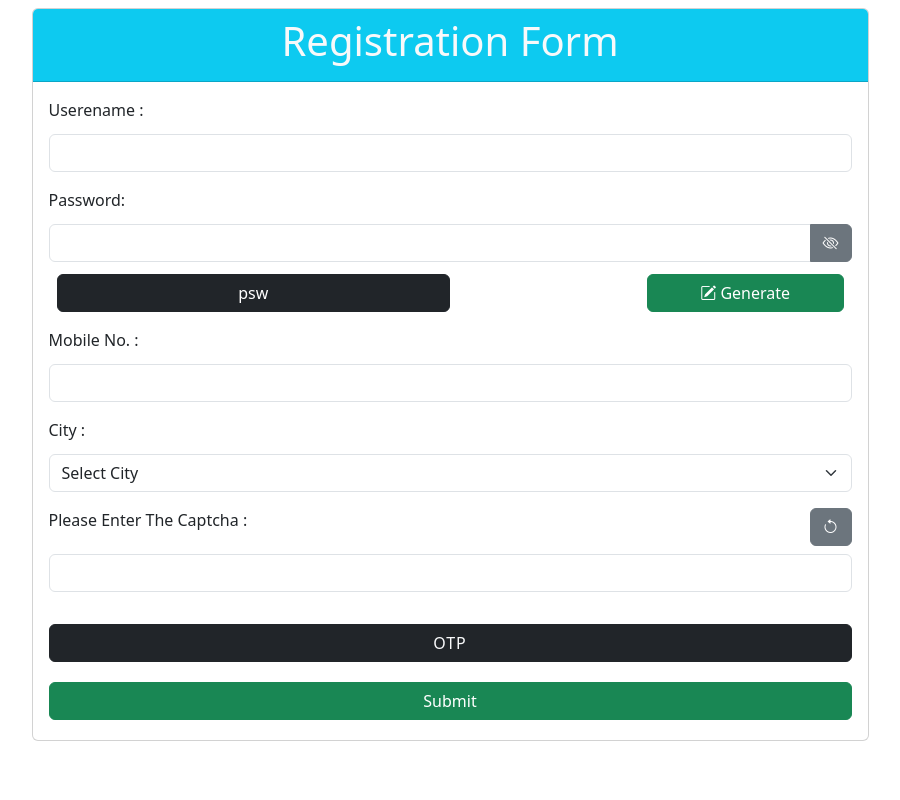
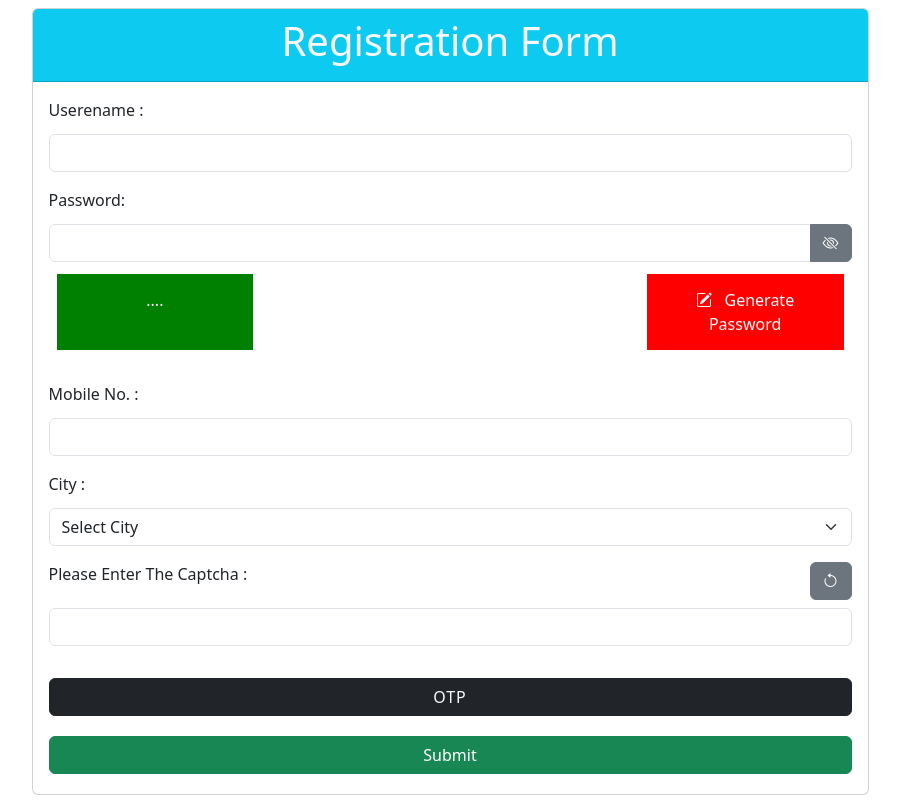
Before and after one commit to Himanshu12866/UI-react, a React (Vite) app in the folder learnreact/: page / in a window 1280 px wide. Shown: the whole page, without its empty margins (190-1090 px from the left). Built offline with nearby package versions, Linux system fonts and the light colour scheme.

Commit message:
"Updated GeneratePsw function to generate 12-character password, renamed it to useGeneratePsw, and integrated it into Captcha component with Generate button and password display."

```diff
--- a/learnreact/src/component/Hooks/generatepsw.js
+++ b/learnreact/src/component/Hooks/generatepsw.js
@@ -1,8 +1,8 @@
-export default function GeneratePsw(){
+export default function useGeneratePsw(){
     let pws = "abcdefghiklmnopqrstuvwxyzABCDEFGHIJKLMNOPQRSTUVWXYZ0123654789@$%&*";
     let generatedpsw = "";
-    for (let i = 0; i < 8; i++) {
-        let random = Math.floor(Math.random() * 67);
+    for (let i = 0; i < 12; i++) {
+        let random = Math.floor(Math.random() * 66);
         generatedpsw += pws[random];
     }
     return generatedpsw;
--- a/learnreact/src/component/captcha.jsx
+++ b/learnreact/src/component/captcha.jsx
@@ -2,12 +2,14 @@ import useCapcha from "./Hooks/captch"
 import { useFormik } from "formik"
 import { useState } from "react";
 import *as yup from "yup";
+import useGeneratePsw from "./Hooks/generatepsw";
 
 export default function Captcha() {
     const [otp, seOtp] = useState(" OTP");
     const [type, setType] = useState("password")
     const [show, setShow] = useState(false);
     const [eye, slashEye] = useState("bi bi-eye-slash");
+    const [psword, setPsword] = useState("....")
 
     const formik = useFormik({
         initialValues: {
@@ -21,10 +23,10 @@ export default function Captcha() {
             name: yup.string().required("Enter Username"),
             Mobile: yup.string().required("Please Enter Valid Number").matches(/\w{10}/, "Please Enter Valid number"),
             city: yup.string().required("Please Select City"),
-            psw: yup.string().required("Please Enter Password").matches(/^(?=.*[A-Z])(?=.*[a-z])(?=.*[0-9])(?=.*[!@#$%^&*])[A-Za-z\d!@#$%^&*]{8,16}$/,"Atlease one Uppercase , atleast one lowercase , atleaset one muber , atleast one special character"),
+            psw: yup.string().required("Please Enter Password").matches(/^(?=.*[A-Z])(?=.*[a-z])(?=.*[0-9])(?=.*[!@#$%^&*])[A-Za-z\d!@#$%^&*]{8,16}$/, "Atlease one Uppercase , atleast one lowercase , atleaset one muber , atleast one special character"),
             codeCaptcha: yup.string().required("Please Enter the captcha code").max(6).matches(otp, "Please enter the correct code")
         }),
-        onSubmit : (values) => {
+        onSubmit: (values) => {
             console.log(values)
         }
     })
@@ -43,6 +45,16 @@ export default function Captcha() {
             slashEye("bi bi-eye-slash")
         }
     }
+    function Generate() {
+        let psw = useGeneratePsw();
+        setPsword(psw);
+
+    }
+    function Restrict(){
+    document.oncontextmenu = () => {
+        return false;
+    }
+    }
     return (
         <div className="d-flex justify-content-center">
             <div className="card mt-2 w-75">
@@ -59,11 +71,11 @@ export default function Captcha() {
                             <input className="form-control my-1" type={type} onChange={formik.handleChange} name="psw"></input>
                             <span className={`btn btn-secondary input-group-text my-1  ${eye}`} onClick={ChangeType}></span>
                         </div>
-                        <div className="d-flex justify-content-between my-2 mx-2">
-                            <button className="btn btn-dark w-50">psw</button>
-                            <button className="btn btn-success bi bi-pencil-square w-25 p-1"> Generate</button>
+                        <div className="d-flex justify-content-between my-2  mx-2">
+                            <p style={{ backgroundColor: "green", color: "black", padding: "14px" }} className="w-25 text-center text-light">{psword}</p>
+                            <p style={{backgroundColor:"red", textAlign:"center" , padding:"14px" , color:"white" , cursor:"pointer"}} className="bi bi-pencil-square w-25" onCopy={Restrict} onClick={Generate}> &nbsp; Generate Password</p>
                         </div>
-                        <p className="text-danger">{formik.errors.psw }</p>
+                        <p className="text-danger">{formik.errors.psw}</p>
                         <label className="form-label">Mobile No. :</label>
                         <input className="form-control my-1" type="text" name="Mobile" onChange={formik.handleChange}></input>
                         <p className="text-danger">{formik.errors.Mobile}</p>
```
